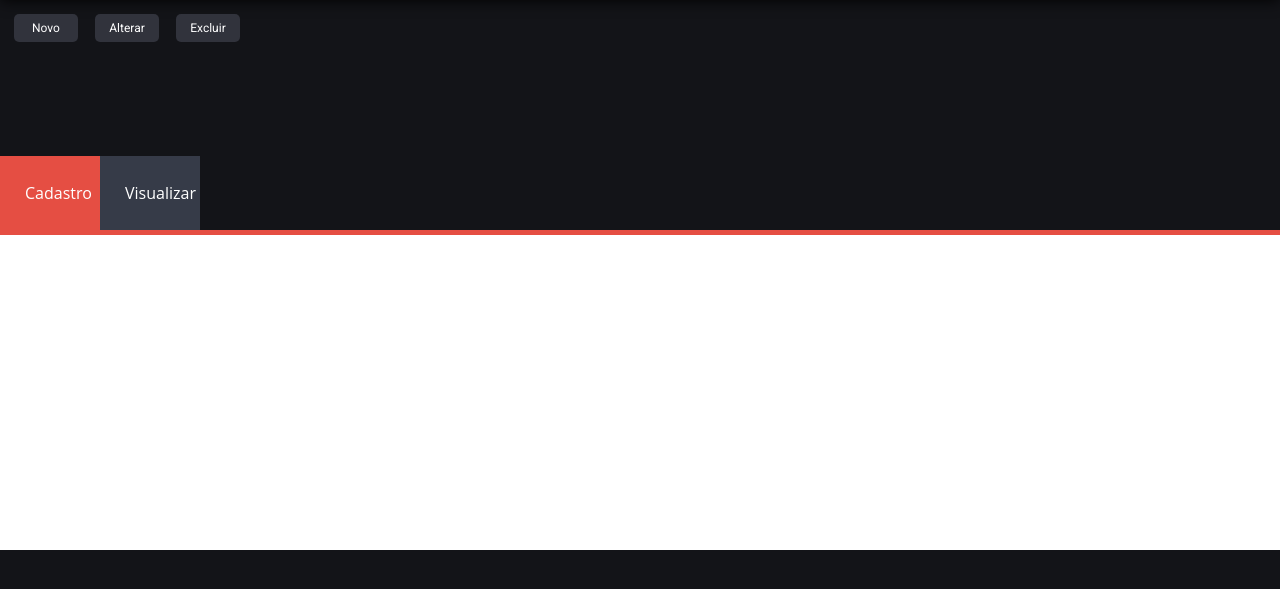
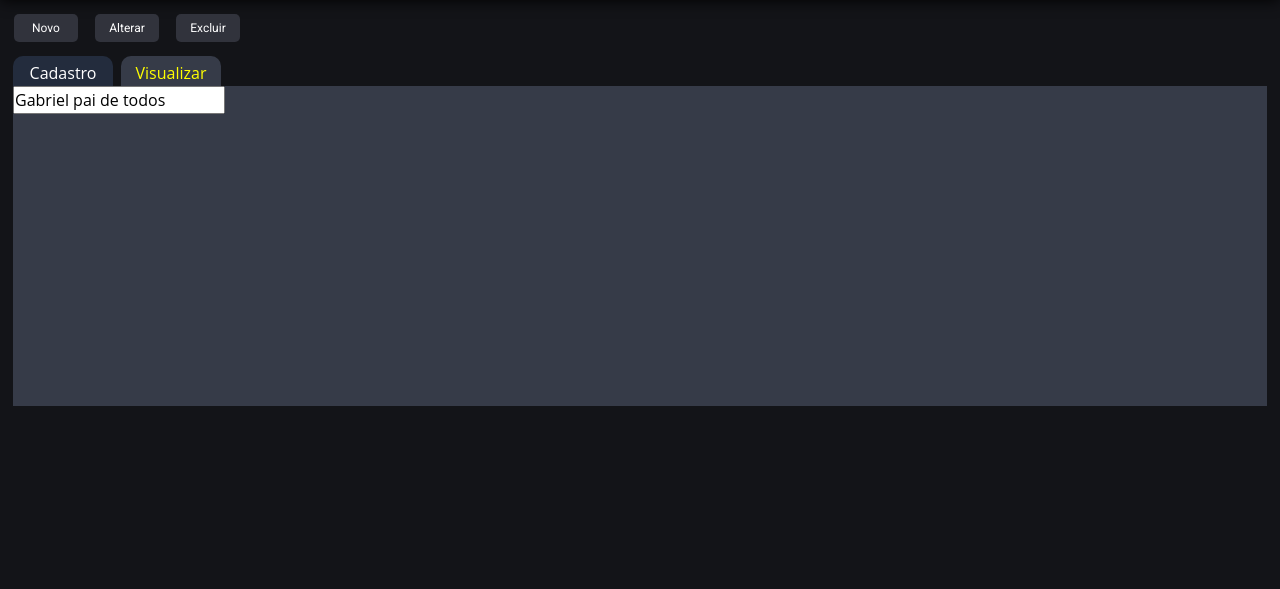
Before and after one commit to ogabrielfelipe/SGOM-Repository, a Flask app: template app/templates/ordemDeServico.html in a window 1280 px wide. Shown: the part 50-639 px from the top of the page. Run offline with Flask 2, Linux system fonts and the light colour scheme; the template is opened without the code that fills it, so the values that code supplies are empty; some libraries are stand-ins or nearby versions.

Commit message:
Aba mais ou menos com estilo

```diff
--- a/app/bluePrints/ordemDeServico.py
+++ b/app/bluePrints/ordemDeServico.py
@@ -11,7 +11,7 @@ ordem = Blueprint('ordem', __name__)
 
 @ordem.route('/OrdemDeServico', methods=['GET'])
 def root_ordemDeServico():
-    return render_template('.html')
+    return render_template('ordemDeServico.html')
 
 
 
--- a/app/static/css/ordemDeServico.css
+++ b/app/static/css/ordemDeServico.css
@@ -43,9 +43,10 @@
     Conceito de Abas para a tela de ordemDeServico
 */
 .nav_tabs{
-    width: 1315px;
-    height: 400px;
-    margin: 100px auto;
+    left: 13px;
+    position: relative;
+    width: 98%;
+    height: 534px;
 }
 .nav_tabs ul {
     list-style: none;
@@ -55,22 +56,27 @@
 }
 .nav_tabs label{
     width: 100px;
-    padding: 25px;
-    background-color: #363b48;
+    margin-right: 8px;
+    padding-top: 5px;
+    height: 30px;
+    border-radius: 10px 10px 0 0;
+    /*background-color: #333;*/
+    /*background-color: #363b48;*/
+    background-color: #232c3d;
     display: block;
     cursor: pointer;
     text-align: center;
 }
 
 .rb_tabs:checked ~ label{
-    background: #e54e43;
+    background-color: #363b48;
+    color: yellow;
 }
 .rb_tabs{
     display:none;
 }
 .content{
-    border-top: 5px solid #e54e43;
-    background-color: #fff;
+    background-color: #363b48;
     display: none;
     position: absolute;
     height: 320px;
--- a/app/templates/ordemDeServico.html
+++ b/app/templates/ordemDeServico.html
@@ -26,7 +26,7 @@ Ordem de Serviço
 <nav class="nav_tabs">
     <ul>
         <li>
-            <input type="radio" name="tabs" class="rb_tabs" id="tab1" checked>
+            <input type="radio" name="tabs" class="rb_tabs" id="tab1" >
             <label for="tab1"> Cadastro</label>
             <div class="content">
                 <form action="/action_page.php">
@@ -34,10 +34,11 @@ Ordem de Serviço
             </div>
         </li>
         <li>
-            <input type="radio" name="tabs" class="rb_tabs" id="tab2" >
+            <input type="radio" name="tabs" class="rb_tabs" id="tab2" checked>
             <label for="tab2"> Visualizar</label>
             <div class="content">
                 <form action="/action_page.php">
+                    <input type="" name="tabs" value="Gabriel pai de todos">
                 </form>
             </div>
         </li>
```
